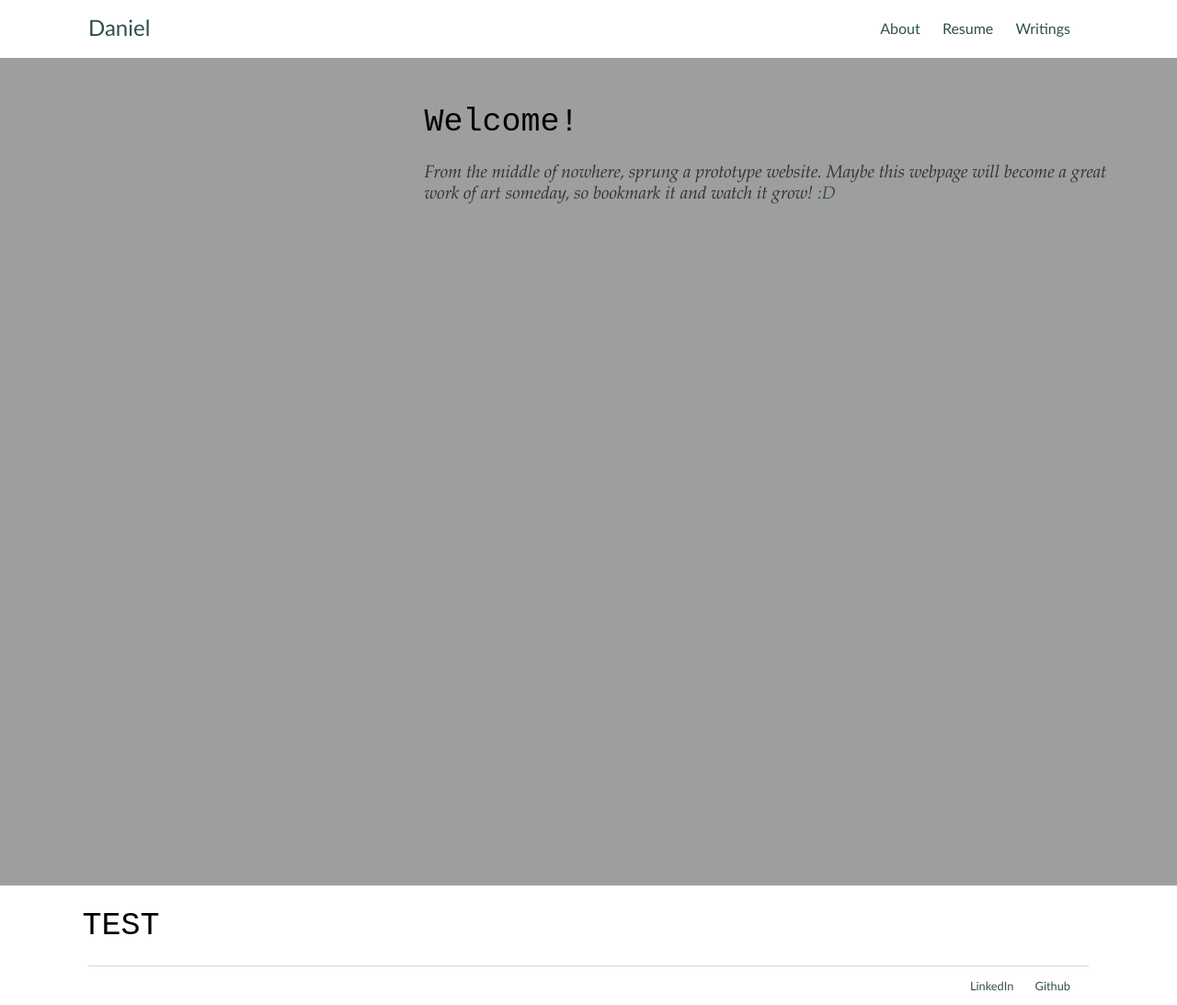
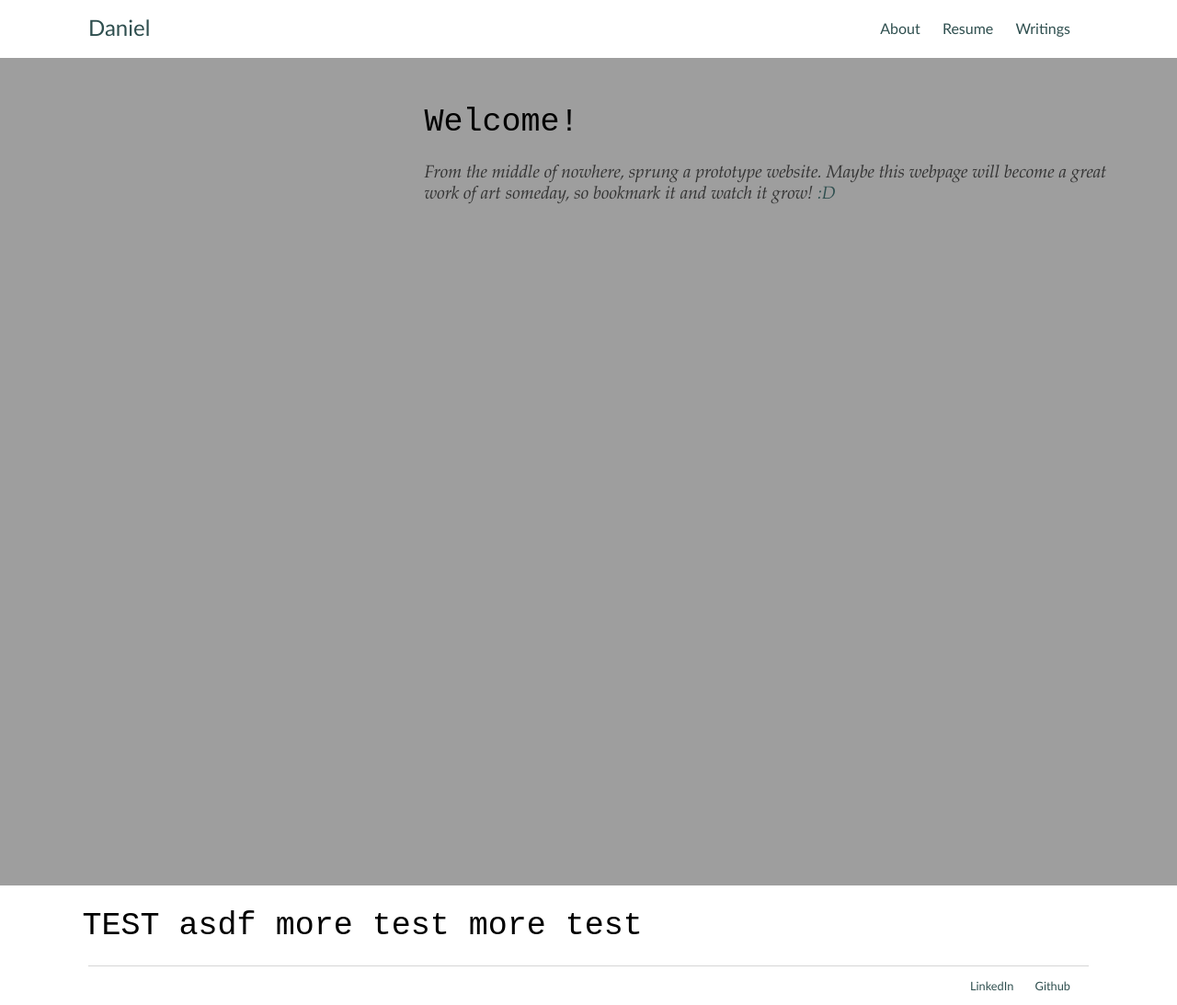
Before and after one commit to Calculasians/calculasians.github.io, a Jekyll site: the page built from index.html, in a window 1280 px wide. Shown: the whole page at 92% size. Built offline with Jekyll 4.4.1, drawn with Linux system fonts in a browser that asks for light colours.

Commit message:
Update index.html

```diff
--- a/index.html
+++ b/index.html
@@ -10,7 +10,22 @@
 </div>
 
 <div id="about-page">
-	<h1> TEST </h1>
+	<h1> TEST
+
+
+
+	asdf
+
+
+
+
+
+		more test
+
+
+
+		more test
+	</h1>
 </div>
 
 <script>
```
